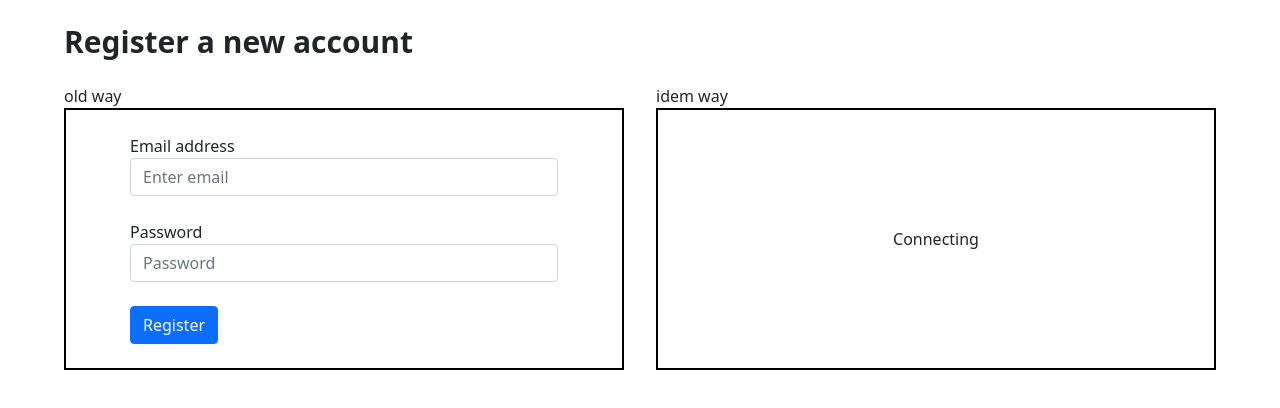
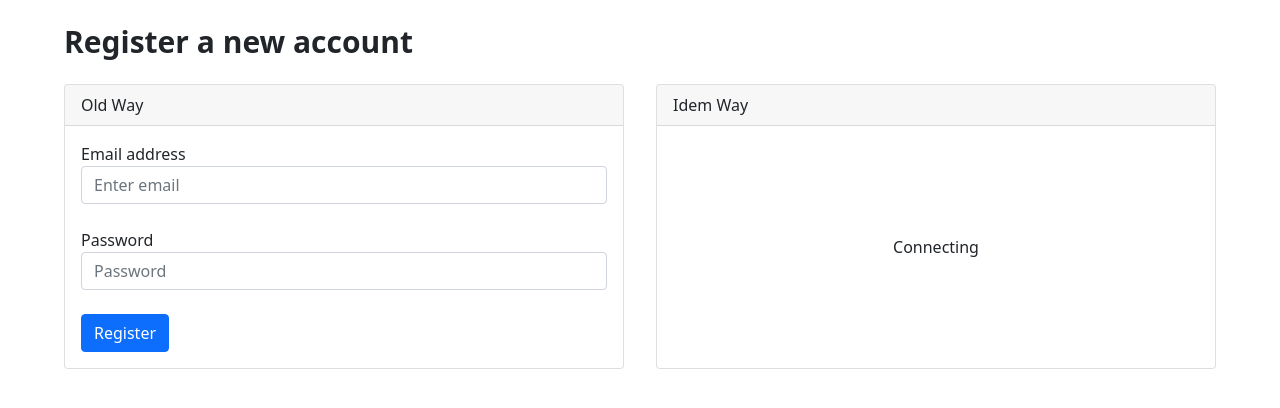
Before and after one commit to dltxio/idem-exchange, a React (Create React App) app in the folder client/: page / in a window 1280 px wide. Shown: the top 408 px of the page. Built offline with nearby package versions, Linux system fonts and the light colour scheme; no server answers.

Commit message:
added cards

```diff
--- a/client/src/pages/DemoPage.js
+++ b/client/src/pages/DemoPage.js
@@ -29,9 +29,9 @@ function LoginPage({connecting}) {
         Register a new account
       </div>
       <div className="grid grid-cols-2 w-full text-left">
-      <div>old way</div>
-      <div className="ml-4">idem way</div>
-        <div className="border-2 border-black px-16 py-4 mr-4">
+        <div className="card mr-4">
+          <div className="card-header">Old Way</div>
+          <div className="card-body">
             <form>
               <div className="form-group pb-4">
                 <label htmlFor="exampleInputEmail1">Email address</label>
@@ -57,9 +57,13 @@ function LoginPage({connecting}) {
               </button>
             </form>
           </div>
-        <div className="border-2 border-black grid place-items-center ml-4">
+        </div>
+        <div className="card ml-4">
+          <div className="card-header">Idem Way</div>
+            <div className="card-body grid place-items-center">
               {connecting ? <div> Connecting </div>
               : <QRCode size={150} value={process.env.REACT_APP_QR_CODE} />}
+          </div>
         </div>
       </div>
     </div>
```
Lines whose indentation alone changed are shown as unchanged.
